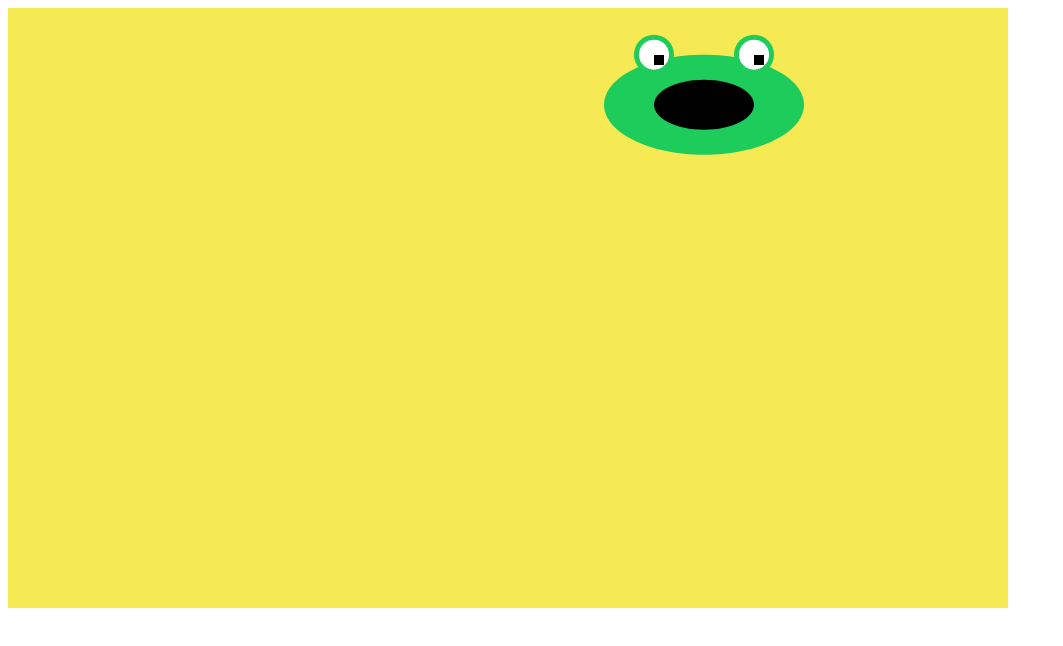
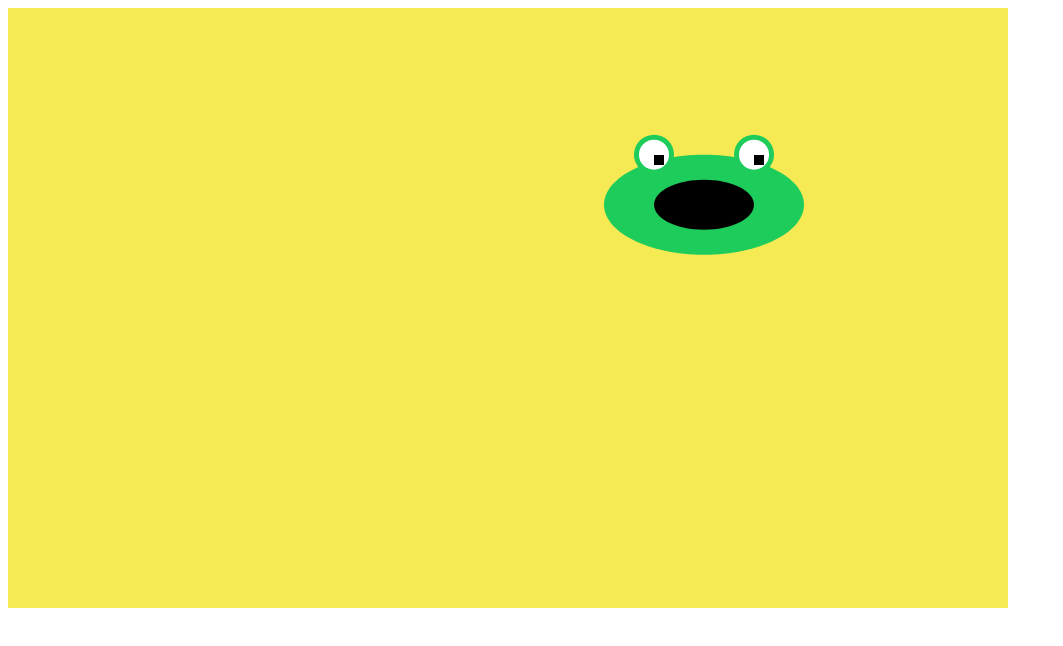
Before and after one commit to johnk570/javascript, a plain HTML site: page index.html in a window 1280 px wide. Shown: the whole page, without its empty margins (0-1063 px from the left). Drawn offline with Linux system fonts and the light colour scheme.

Commit message:
Update index.html

```diff
--- a/index.html
+++ b/index.html
@@ -37,7 +37,7 @@
 
 
 var x = 100;
-var y = 350;
+var y = 450;
 
 draw = function() {
 
```
